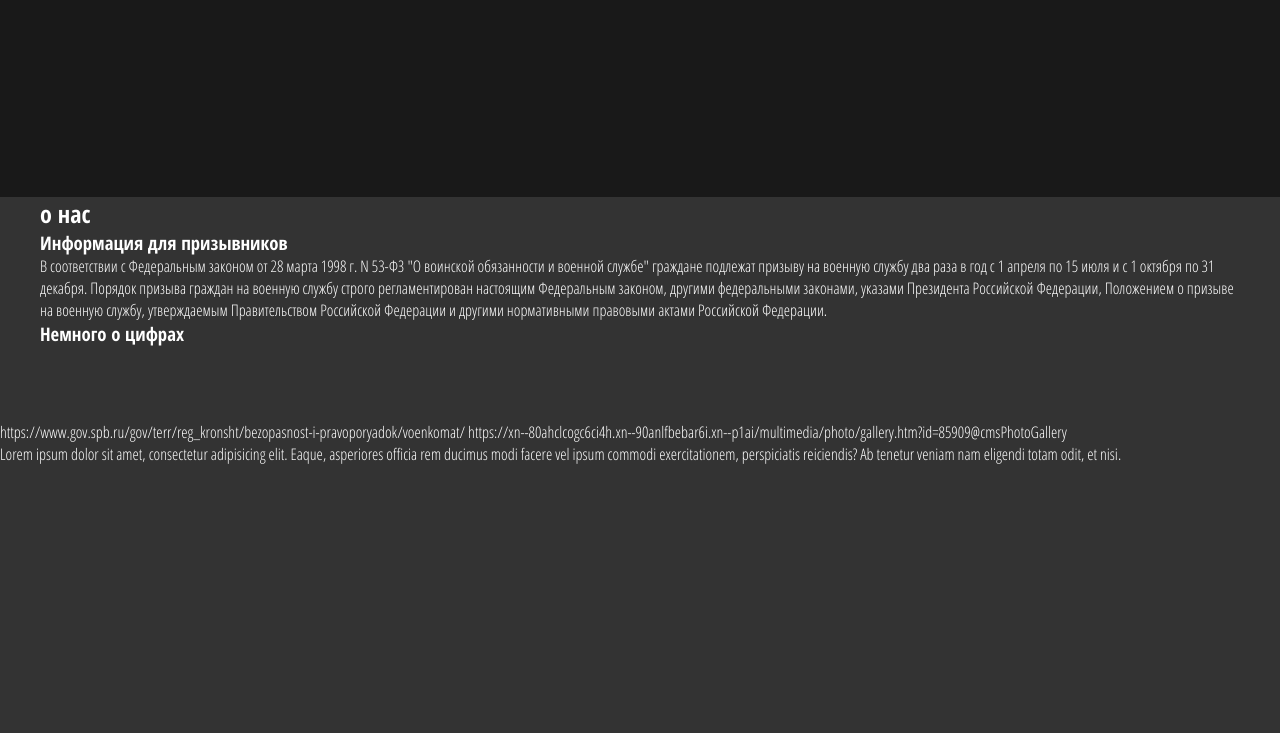
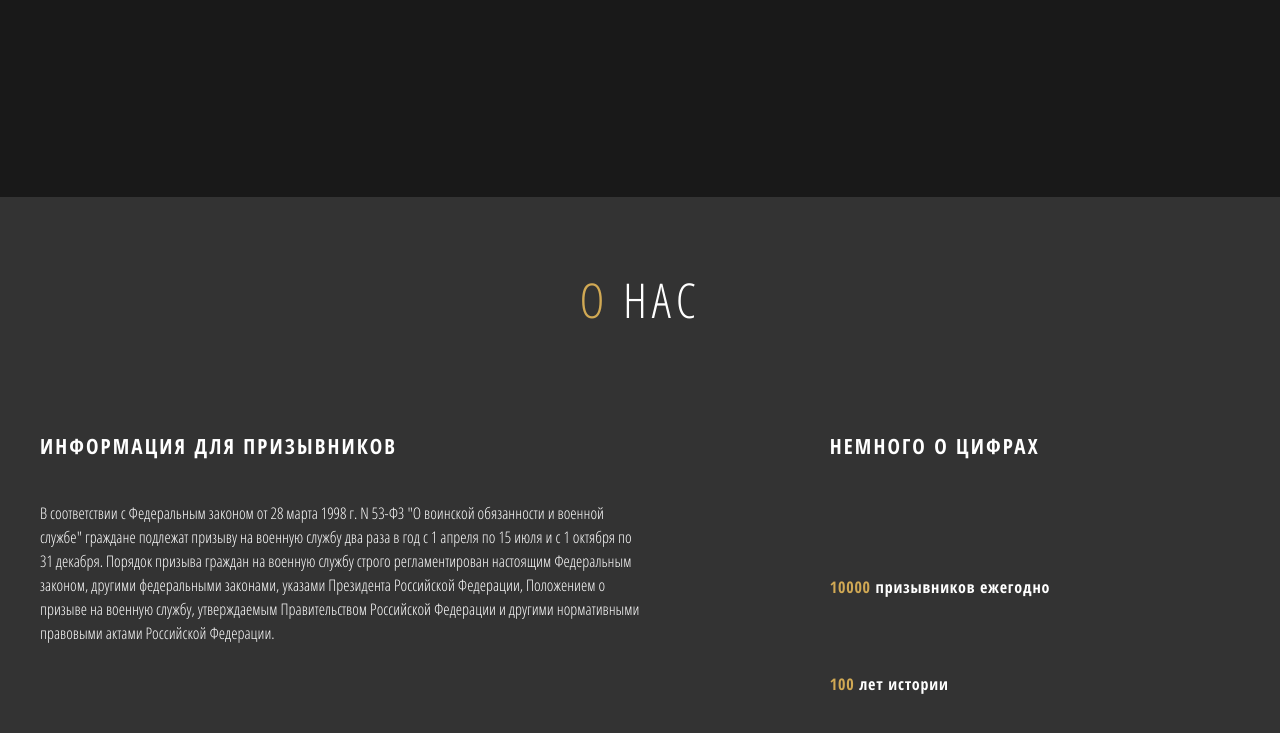
Before and after one commit to oksan4ik10/grid, a plain HTML site: page index.html in a window 1280 px wide. Shown: the part 627-1360 px from the top of the page. Before the commit the page ends 1092 px from the top, so only its background shows below. Drawn offline with Linux system fonts and the light colour scheme.

Commit message:
block about-us

```diff
--- a/index.html
+++ b/index.html
@@ -42,23 +42,34 @@
 
 
     <div class="about-us">
+        <h2 class="about-us__headline head"> <span>о</span> нас</h2>
         <div class="container about-us__container">
-            <h2 class="about-us__headline head"> о нас</h2>
-            <p class="text about-us__text">
-                <h3 class="about-us__caption caption">Информация для призывников</h3>
-                В соответствии с Федеральным законом от 28 марта 1998 г. N 53-ФЗ "О воинской обязанности и военной службе" граждане подлежат призыву на военную службу два раза в год с 1 апреля по 15 июля и с 1 октября по 31 декабря.
-                Порядок призыва граждан на военную службу строго регламентирован настоящим Федеральным законом, другими федеральными законами, указами Президента Российской Федерации, Положением о призыве на военную службу, утверждаемым Правительством Российской Федерации и другими нормативными правовыми актами Российской Федерации.
-            </p>
-            <h3 class="caption">Немного о цифрах</h3>
+            <div class="about-us__info">
+                    <h3 class=" caption">Информация для призывников</h3>
+                    <p class="text about-us__text">
+                        В соответствии с Федеральным законом от 28 марта 1998 г. N 53-ФЗ "О воинской обязанности и военной службе" граждане подлежат призыву на военную службу два раза в год с 1 апреля по 15 июля и с 1 октября по 31 декабря.
+                        Порядок призыва граждан на военную службу строго регламентирован настоящим Федеральным законом, другими федеральными законами, указами Президента Российской Федерации, Положением о призыве на военную службу, утверждаемым Правительством Российской Федерации и другими нормативными правовыми актами Российской Федерации.
+                    </p>
 
-            <div class="img">
+            </div>
+            <div class="about-us__numerals">
+                <h3 class="caption">Немного о цифрах</h3>
                 <svg class="test">
                     <use xlink:href="img/icons.svg#place">
                 </svg>
+                <p class="text__caption">
+                    <span>10000</span> призывников ежегодно
+                </p>
                 <svg class="test">
                     <use xlink:href="img/icons.svg#history">
                 </svg>
+                <p class="text__caption">
+                    <span>100</span> лет истории
+                </p>
+
             </div>
+
+
 
 
 
@@ -66,13 +77,13 @@
 
     </div>
 
-
+<!--
     https://www.gov.spb.ru/gov/terr/reg_kronsht/bezopasnost-i-pravoporyadok/voenkomat/
     https://xn--80ahclcogc6ci4h.xn--90anlfbebar6i.xn--p1ai/multimedia/photo/gallery.htm?id=85909@cmsPhotoGallery
 
     <footer>
         <p>Lorem ipsum dolor sit amet, consectetur adipisicing elit. Eaque, asperiores officia rem ducimus modi facere vel ipsum commodi exercitationem, perspiciatis reiciendis? Ab tenetur veniam nam eligendi totam odit, et nisi.</p>
-    </footer>
+    </footer> -->
 
 </body>
 </html>
--- a/style.css
+++ b/style.css
@@ -45,6 +45,21 @@ font-weight: normal;
 font-size: 16px;
 line-height: 150%;
 }
+
+h2.head{
+    font-weight: 300;
+    font-size: 48px;
+    line-height: 65px;
+    text-align: center;
+    letter-spacing: 0.1em;
+    text-transform: uppercase;
+}
+
+h2.head>span{
+    color:#D1A954;;
+}
+
+
 
 .main{
     background:no-repeat center/100%  url('img/background.jpg') ;
@@ -126,3 +141,42 @@ line-height: 150%;
     width: 70px;
     height: 70px;
 }
+
+
+/*about-us*/
+
+.about-us{
+    margin: 70px 0px;
+}
+
+.about-us__headline{
+    margin-bottom: 100px;
+}
+h3.caption{
+    font-weight: bold;
+    font-size: 21px;
+    line-height: 29px;
+    letter-spacing: 0.1em;
+    text-transform: uppercase;
+    margin-bottom: 40px;
+
+}
+
+
+.text__caption{
+    font-weight: bold;
+    font-size: 16px;
+    line-height: 22px;
+    letter-spacing: 0.05em;
+}
+
+.text__caption>span{
+    color:#D1A954;
+}
+.about-us__container{
+    display: grid;
+    grid-template-columns: 1fr 1fr;
+}
+.about-us__numerals{
+    justify-self: center;
+}
```
